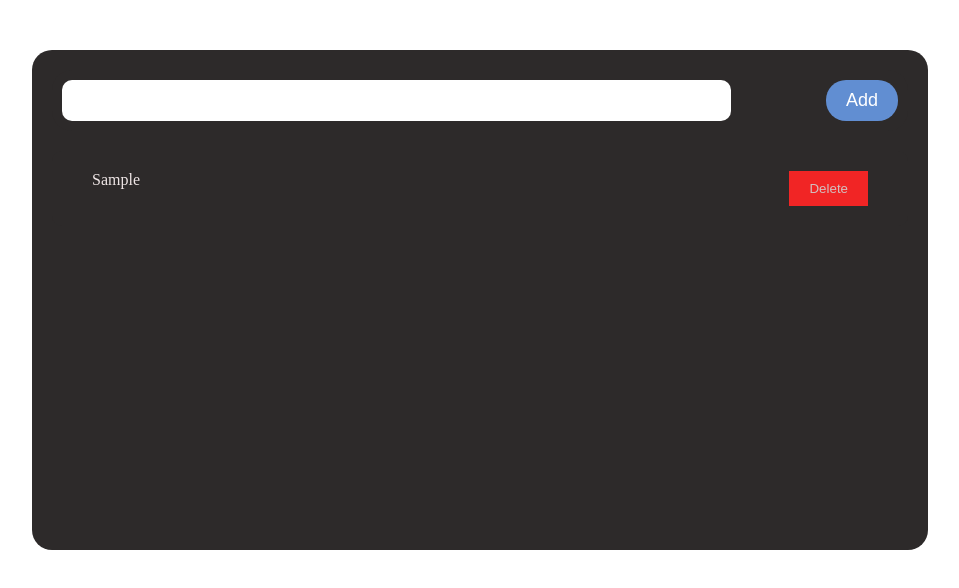
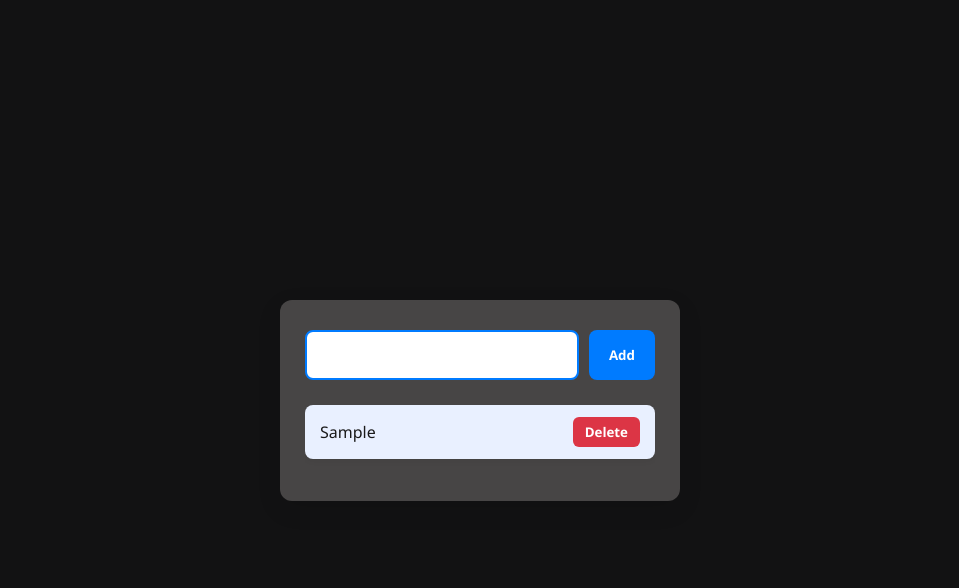
Before and after one commit to yogenderverma3/js, a plain HTML site: page Todo-list/index.html in a window 1280 px wide. Both pictures are taken after typing "Sample" into the empty fields and a click on the button "Add". Shown: the whole page, without its empty margins (160-1119 px from the left). Drawn offline with Linux system fonts and the light colour scheme.

Commit message:
made a change in css

```diff
--- a/Todo-list/style.css
+++ b/Todo-list/style.css
@@ -1,93 +1,98 @@
-*{
+/* style.css */
+
+* {
+  box-sizing: border-box;
+  margin: 0;
   padding: 0;
-    margin: 0;
-    box-sizing: border-box;
+  font-family: 'Segoe UI', Tahoma, Geneva, Verdana, sans-serif;
 }
 
-.container{
-    min-height: 100vh;
-    min-width: 100vw;
+body {
+  background: #121213;
+  height: 100vh;
   display: flex;
   justify-content: center;
   align-items: center;
-    background-color: orangered ;
+  padding: 20px;
 }
+
 .box {
-    width: 70%;
-    margin: 50px auto;
-    height: 500px; /* Fixed height */
-    background-color: rgb(45, 42, 42); /* optional */
-    display: flex;
-    flex-direction: column;
-    padding: 20px;
-    border-radius: 20px;
+  background: rgb(71, 69, 69);
+  width: 100%;
+  max-width: 400px;
+  border-radius: 12px;
+  box-shadow: 0 8px 25px rgba(0, 0, 0, 0.1);
+  padding: 30px 25px;
 }
 
 .top {
-    margin-bottom: 20px;
   display: flex;
-    justify-content: space-between;
-    padding: 10px;
-    background-color: rgb(45, 42, 42);
-    border-radius: 20px;
-    /* Removed transform */
+  gap: 10px;
+  margin-bottom: 25px;
+}
+
+.input-text {
+  flex-grow: 1;
+  padding: 12px 15px;
+  font-size: 16px;
+  border: 2px solid #007bff;
+  border-radius: 8px;
+  outline-offset: 2px;
+  transition: border-color 0.3s ease;
+}
+
+.input-text:focus {
+  border-color: #0056b3;
+}
+
+.add-button {
+  padding: 12px 20px;
+  background-color: #007bff;
+  border: none;
+  border-radius: 8px;
+  color: white;
+  font-weight: 700;
+  cursor: pointer;
+  transition: background-color 0.3s ease;
+}
+
+.add-button:hover {
+  background-color: #0056b3;
 }
 
 .bottom {
-    flex: 1;
+  max-height: 300px;
   overflow-y: auto;
 }
 
-.input-text{
-    padding: 10px;
-    border-radius: 10px;
-    margin-right: 10px;
-    border: none;
-    outline: none;
-    width: 80%;
-
-}
-.add-button{
-    padding: 10px 20px;
-    border: none;
-    border-radius: 20px;
-    font-size: 18px;
-
-    color: white;
-
-    background-color: rgb(97, 142, 210);
+.todoList {
+  list-style: none;
 }
 
-.bottom{
+.todoList li {
+  background: #e9f0ff;
+  margin-bottom: 12px;
+  padding: 12px 15px;
+  border-radius: 8px;
+  font-size: 16px;
+  color: #1a1a1a;
+  display: flex;
+  justify-content: space-between;
+  align-items: center;
+  box-shadow: 0 2px 6px rgba(0,0,0,0.05);
+}
 
-    flex:1;
-    overflow-y: auto;
+.todoList li button {
+  background-color: #dc3545;
+  border: none;
+  color: white;
+  font-weight: 700;
+  border-radius: 6px;
+  padding: 6px 12px;
+  cursor: pointer;
+  transition: background-color 0.3s ease;
 }
-.todoList{
-    list-style-type:none;
 
-    display: flex;
-    flex-direction: column;
-    justify-content: space-between;
-
-
-
-    /* padding-inline: 20%; */
+.todoList li button:hover {
+  background-color: #a71d2a;
 }
-.todoList li{
-    display: flex;
-    border-radius: 10px;
-    justify-content: space-between;
-    min-width: 100%;
-    background-color: rgb(45, 42, 42);
-    color: rgb(238, 229, 229);
-    padding: 20px 40px;
-    margin-bottom: 20px;
-    height: 100%;
-}
-.todoList button {
-    padding: 10px 20px;
-    background-color: rgb(241, 37, 37);
-    color: rgb(210, 192, 192);
-    border: none;
-}
```
Lines whose indentation alone changed are shown as unchanged.
